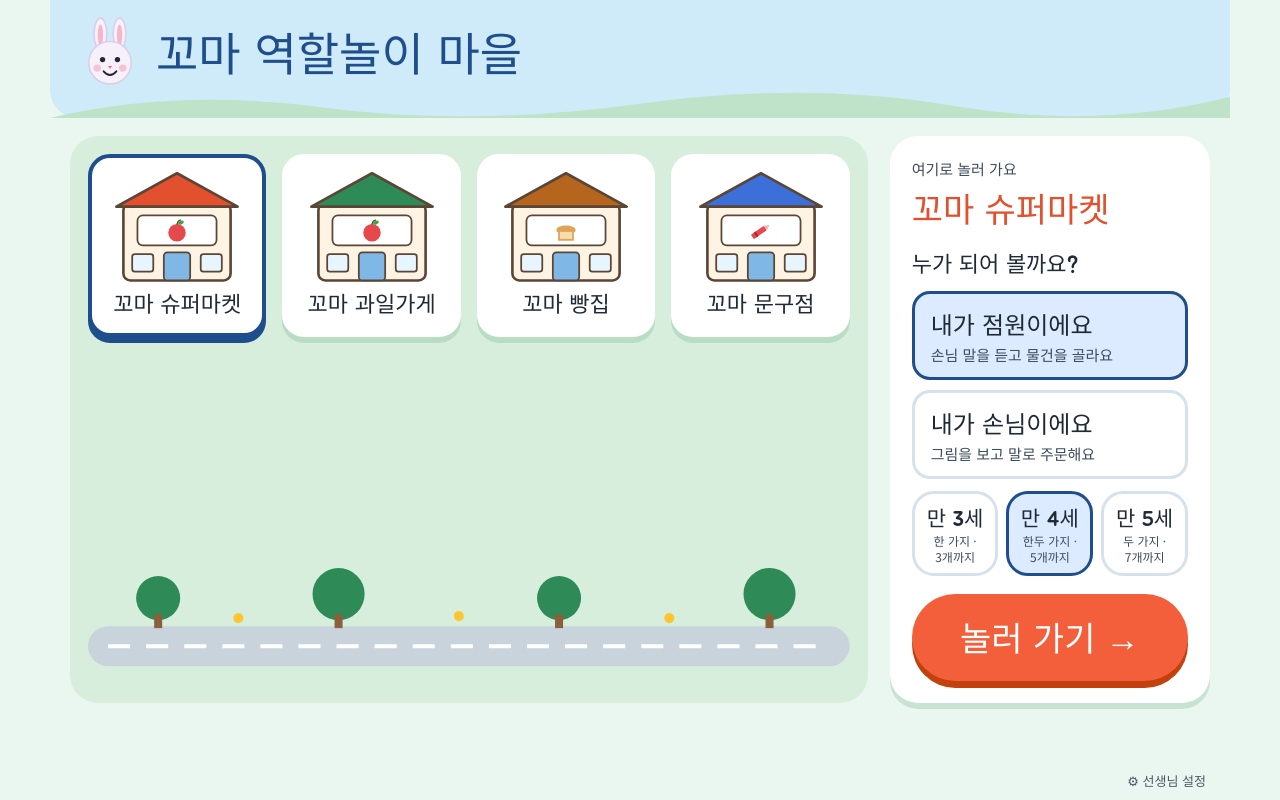
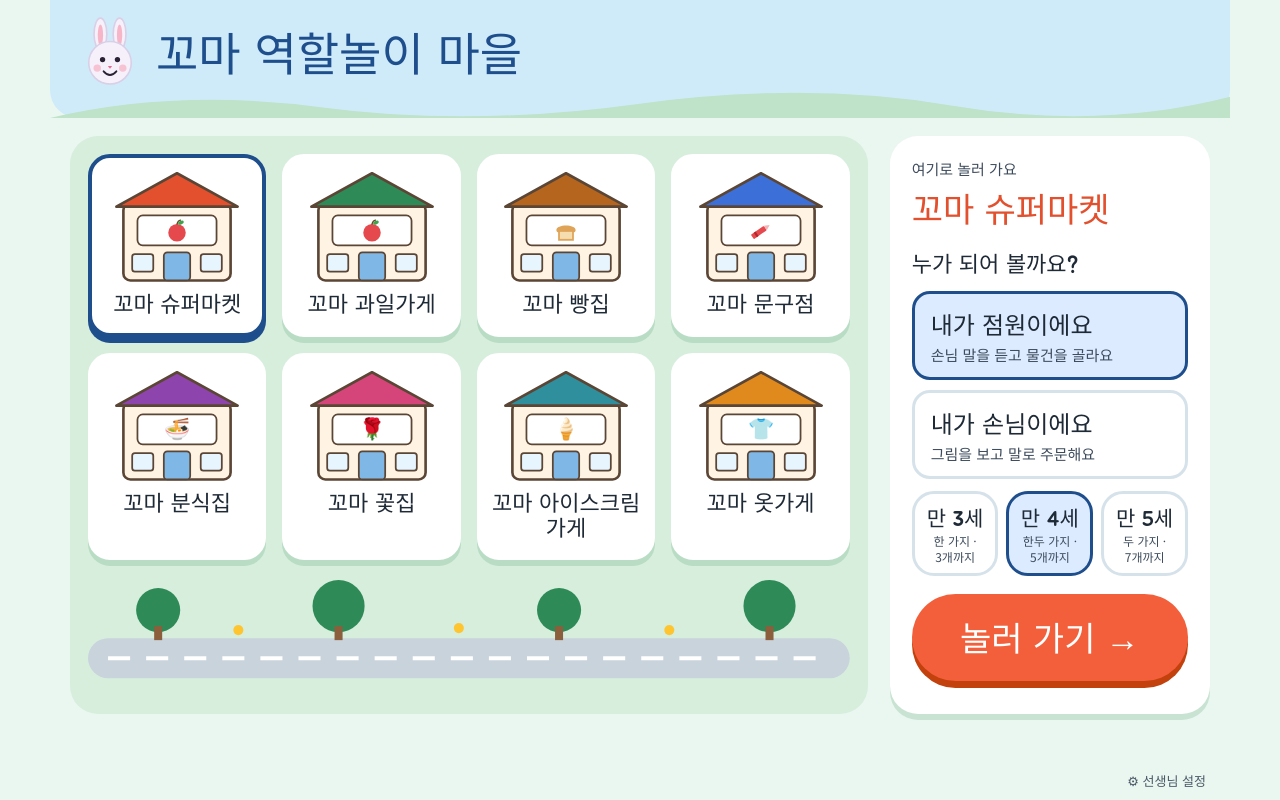
Before and after one commit to dohee12/kids-shop, a React (Vite) app: page / in a window 1280 px wide. Built offline with nearby package versions, Linux system fonts and the light colour scheme.

Commit message:
feat(kids-shop): 역할놀이 가게 4곳 추가 — 분식집·꽃집·아이스크림 가게·옷가게, 세는 말 그릇·잔·다발·켤레·벌 추가
Co-Authored-By: Claude Opus 5.5 <noreply@anthropic.com>

```diff
--- a/src/themes.ts
+++ b/src/themes.ts
@@ -52,7 +52,64 @@ const STATIONERY: Shop = {
   ],
 };
 
-export const BUILTIN: Shop[] = [SUPER, FRUIT, BAKERY, STATIONERY];
+const SNACK: Shop = {
+  id: 'snack', name: '꼬마 분식집', greeting: '어서 오세요! 따끈한 음식이 있어요. 무엇을 드릴까요?', customers: all, rounds: 5,
+  aisles: [{ id: 'k1', label: '차림표' }],
+  items: [
+    it('k-ramen', '라면', 'k1', '밥·국수', '🍜', '그릇', ['라멘']),
+    it('k-curry', '카레', 'k1', '밥·국수', '🍛', '그릇', ['카레라이스']),
+    it('k-riceball', '주먹밥', 'k1', '밥·국수', '🍙', '개', ['삼각김밥']),
+    it('k-dumpling', '만두', 'k1', '간식', '🥟', '개', ['군만두', '물만두']),
+    it('k-fishcake', '어묵', 'k1', '간식', '🍢', '개', ['오뎅', '어묵꼬치']),
+    it('k-shrimp', '새우튀김', 'k1', '간식', '🍤', '개', ['튀김']),
+    it('k-hotdog', '핫도그', 'k1', '간식', '🌭', '개'),
+    it('k-drink', '음료수', 'k1', '마실 것', '🥤', '잔', ['음료', '콜라', '사이다']),
+  ],
+};
+
+const FLOWER: Shop = {
+  id: 'flower', name: '꼬마 꽃집', greeting: '어서 오세요! 예쁜 꽃이 많아요. 어떤 꽃을 드릴까요?', customers: all, rounds: 5,
+  aisles: [{ id: 'p1', label: '꽃 진열대' }],
+  items: [
+    it('p-rose', '장미', 'p1', '꽃', '🌹', '송이', ['장미꽃']),
+    it('p-tulip', '튤립', 'p1', '꽃', '🌷', '송이', ['튜울립', '튤립꽃']),
+    it('p-sunflower', '해바라기', 'p1', '꽃', '🌻', '송이'),
+    it('p-daisy', '데이지', 'p1', '꽃', '🌼', '송이', ['들국화']),
+    it('p-bouquet', '꽃다발', 'p1', '선물', '💐', '다발'),
+    it('p-pot', '화분', 'p1', '화분', '🪴', '개', ['나무']),
+    it('p-cactus', '선인장', 'p1', '화분', '🌵', '개'),
+  ],
+};
+
+const ICECREAM: Shop = {
+  id: 'icecream', name: '꼬마 아이스크림 가게', greeting: '어서 오세요! 시원한 간식이 있어요. 무엇을 드릴까요?', customers: all, rounds: 5,
+  aisles: [{ id: 'i1', label: '냉동 진열대' }],
+  items: [
+    it('i-cone', '소프트콘', 'i1', '아이스크림', '🍦', '개', ['아이스크림콘', '콘']),
+    it('i-cup', '컵아이스크림', 'i1', '아이스크림', '🍨', '개'),
+    it('i-bingsu', '팥빙수', 'i1', '아이스크림', '🍧', '그릇', ['빙수']),
+    it('i-choco', '초콜릿', 'i1', '과자', '🍫', '개', ['초콜렛', '쪼꼬렛', '초코']),
+    it('i-candy', '사탕', 'i1', '과자', '🍭', '개', ['막대사탕']),
+    it('i-milk', '우유', 'i1', '마실 것', 'milk', '잔'),
+  ],
+};
+
+const CLOTHES: Shop = {
+  id: 'clothes', name: '꼬마 옷가게', greeting: '어서 오세요! 어떤 옷을 찾으세요?', customers: all, rounds: 5,
+  aisles: [{ id: 'c1', label: '옷 진열대' }],
+  items: [
+    it('c-tshirt', '티셔츠', 'c1', '옷', '👕', '벌', ['티', '반팔']),
+    it('c-pants', '바지', 'c1', '옷', '👖', '벌', ['청바지']),
+    it('c-dress', '원피스', 'c1', '옷', '👗', '벌', ['치마']),
+    it('c-socks', '양말', 'c1', '신발·양말', '🧦', '켤레'),
+    it('c-shoes', '운동화', 'c1', '신발·양말', '👟', '켤레', ['신발']),
+    it('c-gloves', '장갑', 'c1', '모자·장갑', '🧤', '켤레', ['벙어리장갑']),
+    it('c-cap', '모자', 'c1', '모자·장갑', '🧢', '개'),
+    it('c-scarf', '목도리', 'c1', '모자·장갑', '🧣', '개', ['스카프']),
+  ],
+};
+
+export const BUILTIN: Shop[] = [SUPER, FRUIT, BAKERY, STATIONERY, SNACK, FLOWER, ICECREAM, CLOTHES];
 export const isBuiltin = (id: string) => BUILTIN.some(s => s.id === id);
 
 /** 붙여 넣은 물건 이름으로 그림을 짐작할 때 씁니다 ("사과" → 사과 그림). */
```
Also changed, not shown: src/game.ts (+1 -1 lines), 2 other files (tests, documents, lock files or other folders).
